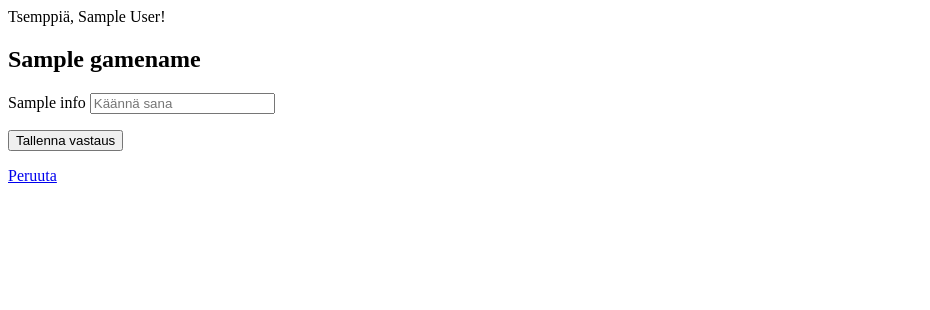
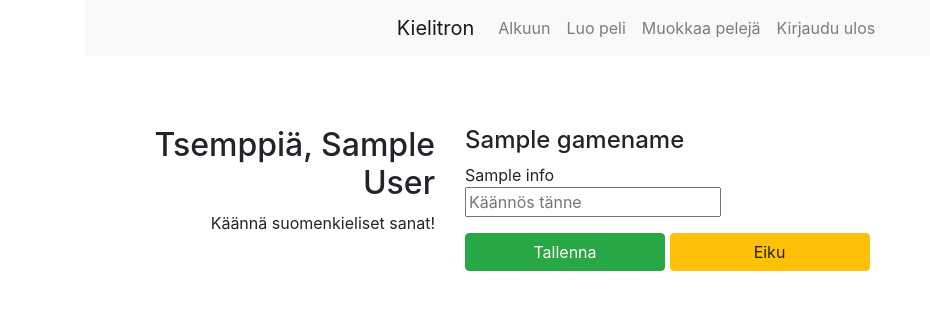
Before and after one commit to rujaraju/kielipelisovellus, a Flask app: template templates/game.html in a window 1280 px wide. Shown: the top 310 px of the page, without its empty margins (0-930 px from the left). Run offline with Flask 2, Linux system fonts and the light colour scheme; the visitor is signed in with stand-in values (Sample User, id 1); the template is opened without the code that fills it: most values are stand-ins (such as "Sample title", 1, 10 or a date in 2020); some libraries are stand-ins or nearby versions.

Commit message:
gameview and messagetest

```diff
--- a/routes.py
+++ b/routes.py
@@ -70,7 +70,7 @@ def index():
     sql = "SELECT id from langs"
     result = db.session.execute(sql)
     ids = result.fetchall()
-    return render_template("index.html", langs=langs, ids=ids)
+    return render_template("index.html", langs=langs, ids=ids, message="Testing this")
 
 @app.route("/omatpelit")
 def ownGames():
--- a/static/main.css
+++ b/static/main.css
@@ -12,19 +12,35 @@
   width: 250px;
 }
 
-input[type="submit"]{
+input[type="submit"] {
   width: 200px;
 }
-
 
 form .btn {
   width: 200px;
 }
 
-.editcourse input[name="coursename"]{
+.editcourse input[name="coursename"] {
   width: 500px;
 }
 
 .langbutton {
   margin-bottom: 5px;
 }
+
+.message {
+  background-color: aqua;
+  display: block;
+  height: 40px;
+  text-align: center;
+  padding-top: 5px;
+  margin-bottom: 10px;
+  display: none;
+}
+
+.whitespace {
+  display: block;
+  background-color: white;
+  height: 40px;
+  margin-bottom: 10px;
+}
--- a/templates/game.html
+++ b/templates/game.html
@@ -1,13 +1,27 @@
-<p>Tsemppiä, {{ session.firstname }}!</p>
+{% extends "layout.html" %}
+
+
+{% block header %}
+
+<h2>Tsemppiä, {{ session.firstname }}</h2>
 {% if session.current_points %}
-<p><i>Viimeksi kun pelasit tätä peliä ansaitsit {{session.current_points}} pistettä!</i></p>
+<p><i>Viimeksi kun pelasit tätä peliä<br /> ansaitsit {{session.current_points}} pistettä!</i></p>
+{% else %}
+<p>Käännä suomenkieliset sanat!</p>
 {% endif %}
+
+{% endblock %}
+
+
+{% block content %}
+
 <form action="/playgame" method="POST">
-<h2>{{ gamename }}</h2>
+<h4>{{ gamename }}</h4>
 {% for sentence in sentences %}
-<p>{{ sentence.info }}
-    <input type="text" name="answer" placeholder="Käännä sana"></p>
+<p>{{ sentence.info }}<br />
+    <input type="text" name="answer" placeholder="Käännös tänne"></p>
 {% endfor %}
-<input type="submit" value="Tallenna vastaus">
+<input type="submit" class="btn btn-success" value="Tallenna">
+<a class="btn btn-warning" href="/kurssivalinta" role="button">Eiku</a>
 </form>
-<a href="/">Peruuta</a>
+ {% endblock %}
--- a/templates/index.html
+++ b/templates/index.html
@@ -1,5 +1,4 @@
 {% extends "layout.html" %}
-
 
 {% block header %}
 {% if session.user_id %}
@@ -10,9 +9,6 @@
 <h2>Kirjaudu</h2>
 {% endif %}
 {% endblock %}
-
-
-
 
 
 {% block content %}
--- a/templates/layout.html
+++ b/templates/layout.html
@@ -7,10 +7,19 @@
   rel="stylesheet"
   href="https://stackpath.bootstrapcdn.com/bootstrap/4.5.0/css/bootstrap.min.css"
 />
-<link rel="stylesheet" href="/static/main.css">
+<link rel="stylesheet" href="/static/main.css" />
 <title>Kielitron</title>
+<body>
   <div class="container">
-  <nav class="navbar navbar-expand-sm justify-content-md-center navbar-light bg-light" style="margin-bottom: 20px;">
+    <nav
+      class="
+        navbar navbar-expand-sm
+        justify-content-md-center
+        navbar-light
+        bg-light
+      "
+      style="margin-bottom: 20px"
+    >
       <a class="navbar-brand" href="/">Kielitron</a>
       {% if session.user_id %}
       <ul class="navbar-nav">
@@ -24,8 +33,7 @@
         <li class="nav-item">
           <a class="nav-link" href="/omatpelit">Muokkaa pelejä</a>
         </li>
-      {% if session.authority == 2 %}
-      {% if session.school %}
+        {% if session.authority == 2 %} {% if session.school %}
         <li class="nav-item">
           <a class="nav-link" href="/kouluhallinta">Muokkaa kouluasi</a>
         </li>
@@ -40,9 +48,7 @@
         <li class="nav-item">
           <a class="nav-link" href="/kurssivalinta">Muokkaa kursseja</a>
         </li>
-      {% endif %}
-      {% endif %}
-      {% if session.authority == 10000 %}<!-- admin -->
+        {% endif %} {% endif %} {% if session.authority == 10000 %}<!-- admin -->
         <li class="nav-item">
           <a class="nav-link" href="/admin">Admin</a>
         </li>
@@ -53,13 +59,39 @@
       </ul>
       {% endif %}
     </nav>
+
     <div class="row">
-    <div class="col-4" style="text-align: right;">
+      <div class="col-2"></div>
+      <div id="whitespace" class="col-8 whitespace"></div>
+      <div id="message" class="col-8 message">{{ message }}</div>
+      <div class="col-2"></div>
+    </div>
+    {% if warning %}
+    <div class="row">
+      <div class="col-4 warning">{% block warning %}{% endblock %}</div>
+    </div>
+    {% endif %}
+    <div class="row">
+      <div class="col-4" style="text-align: right">
         {% block header %}{% endblock %}
       </div>
 
-    <div class="col-6">
-        {% block content %}{% endblock %}
+      <div class="col-6">{% block content %}{% endblock %}</div>
     </div>
   </div>
-</div>
+  <script>
+      function message(){
+      var message = document.getElementById("message");
+      var whitespace = document.getElementById("whitespace");
+      message.style.display = "block";
+      whitespace.style.display = "none"
+      setTimeout(function(){
+        message.style.display = "none";
+        whitespace.style.display = "block"
+      }, 7000)
+    }
+    {% if message %}
+        message()
+    {% endif %}
+  </script>
+</body>
```
Also changed, not shown: templates/editcourse.html (+60 -51 lines). Lines whose indentation alone changed are shown as unchanged.
